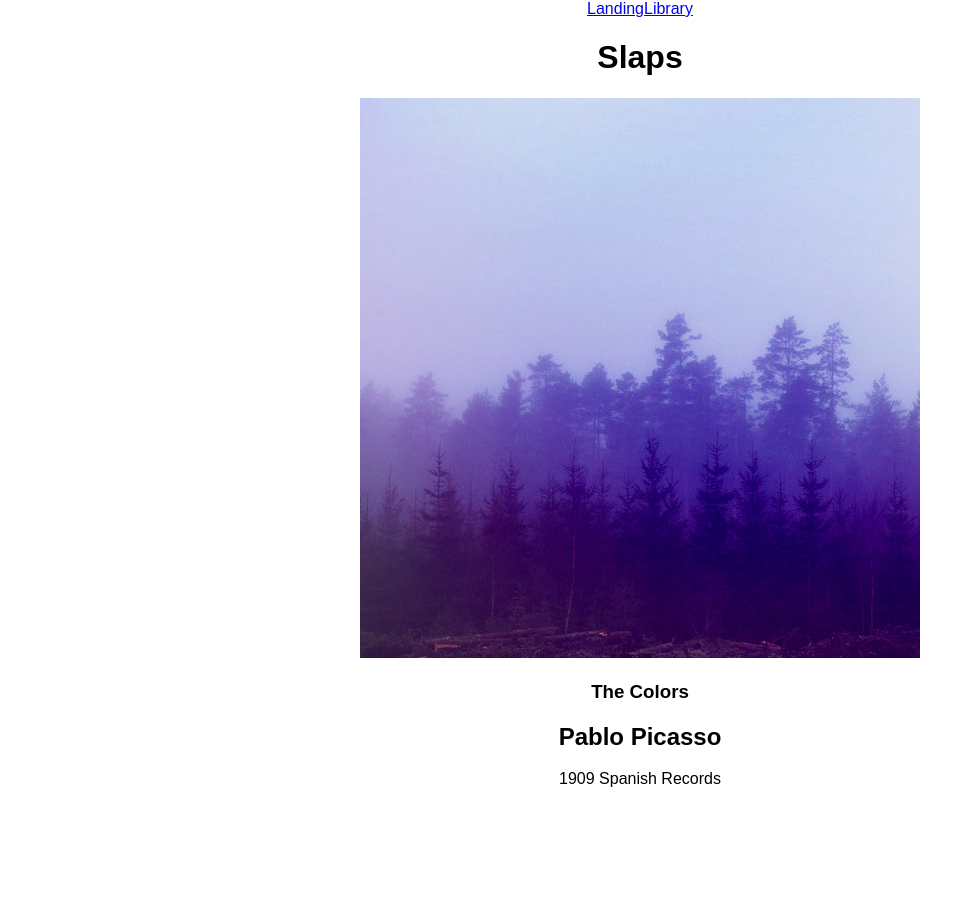
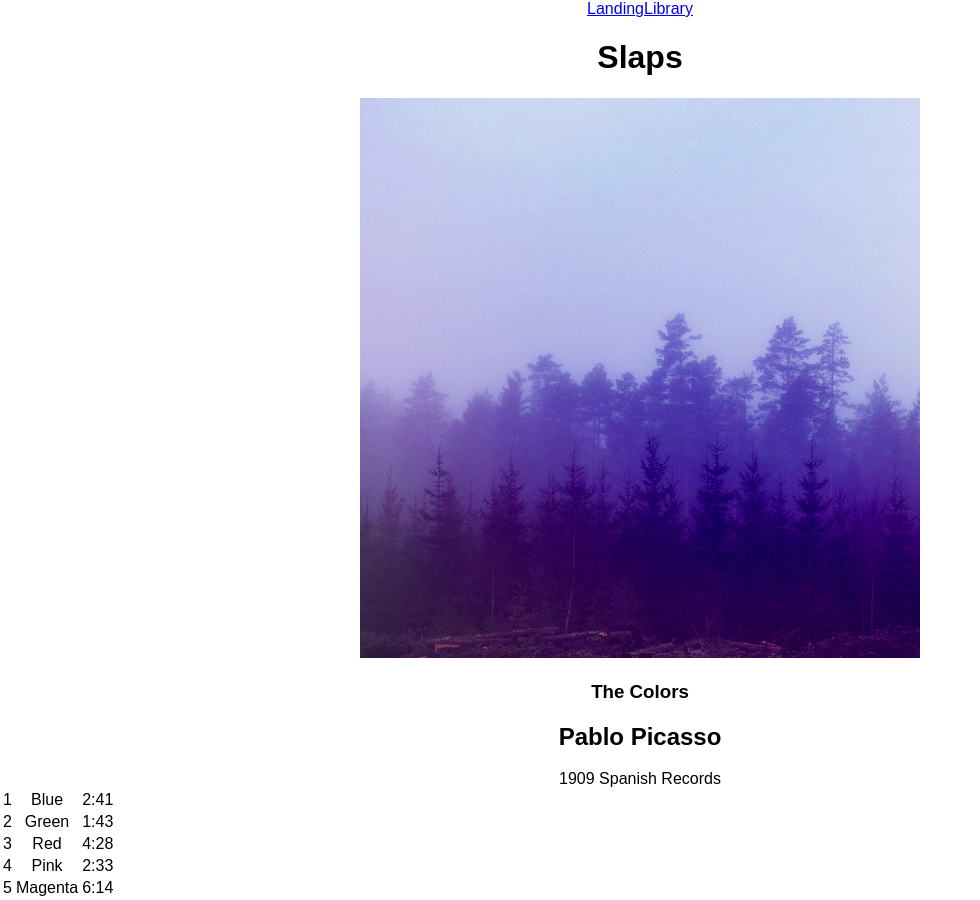
Before and after one commit to kaibrabo/slaps, a React (Create React App) app: page /album/the-colors in a window 1280 px wide. Shown: the whole page, without its empty margins (0-980 px from the left). Before the commit the page ends 800 px from the top, so only its background shows below. Built offline with nearby package versions, Linux system fonts and the light colour scheme.

Commit message:
added songs list, formatted the duration from secs

```diff
--- a/public/index.html
+++ b/public/index.html
@@ -19,6 +19,11 @@
       work correctly both with client-side routing and a non-root public URL.
       Learn how to configure a non-root public URL by running `npm run build`.
     -->
+
+    <!-- manually added -->
+
+    <link rel="stylesheet" href='http://code.ionicframework.com/ionicons/2.0.1/css/ionicons.min.css' />
+
     <title>React App</title>
   </head>
   <body>
--- a/src/components/Album.js
+++ b/src/components/Album.js
@@ -44,8 +44,29 @@ class Album extends Component {
                         <col id='song-duration-column'/>
                     </colgroup>
 
-                    <tbody>
+                    <tbody className='song'>
+                        {
+                            this.state.album.songs.map( (song, i) =>
+                                <tr key={i}>
+                                    <td>
+                                        {/*<i class="icon ion-play"></i>*/}
+                                        {/*<i class="icon ion-pause"></i>*/}
 
+                                        {i+1}
+                                    </td>
+                                    <td>
+                                        {song.title}
+                                    </td>
+                                    <td>
+                                        {
+                                            Math.floor(song.duration / 60)
+                                            + ':' +
+                                            Math.floor(song.duration % 60)
+                                        }
+                                    </td>
+                                </tr>
+                            )
+                        }
                     </tbody>
                 </table>
             </section>
```
